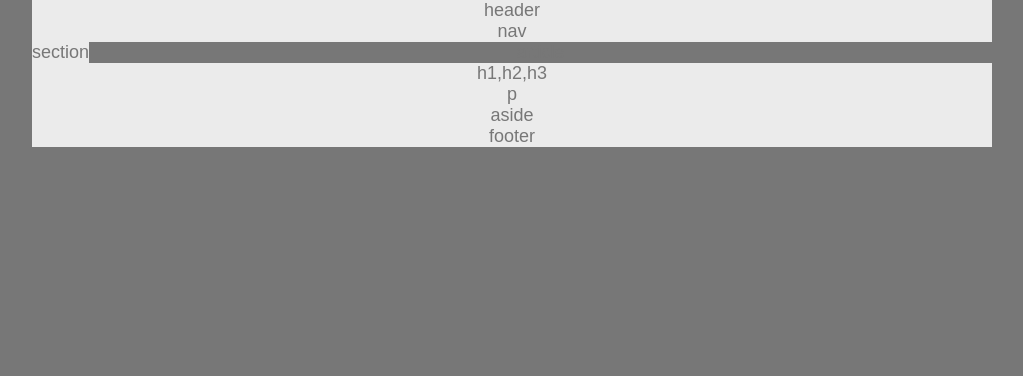
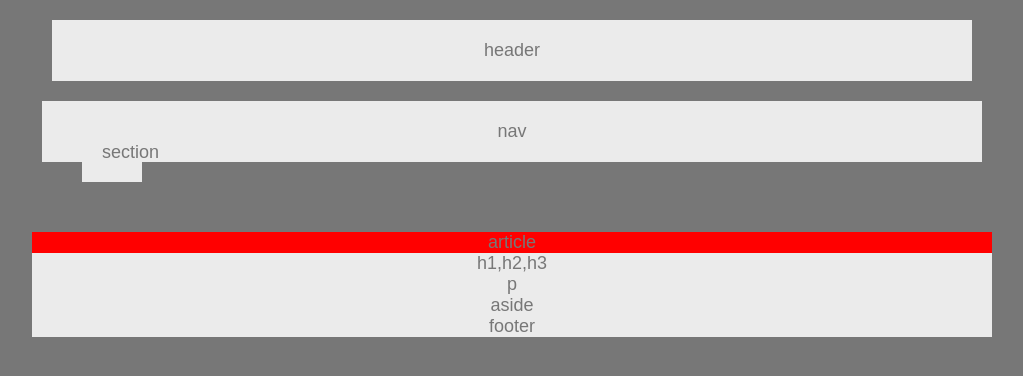
Before and after one commit to dlucas13/HW-Wireframe, a plain HTML site: page index.html in a window 1280 px wide. Shown: the whole page, without its empty margins (128-1151 px from the left). Drawn offline with Linux system fonts and the light colour scheme.

Commit message:
second commit

```diff
--- a/index.html
+++ b/index.html
@@ -39,8 +39,8 @@
         aside
     </div>
 
-    <div class="footer">
-        footer
+   <div class="footer">
+     <footer>footer </footer>
     </div>
 
 </body>
--- a/style.css
+++ b/style.css
@@ -9,20 +9,30 @@ body {
 }
 
 .header {
-   background-color:  #ebebeb
+   background-color:  #ebebeb;
+   padding: 20px;
+   margin: 20px
 }
 
 .nav {
-    background-color:  #ebebeb
+    background-color:  #ebebeb;
+    padding: 20px;
+    margin: 10px;
 }
 
 .section {
     background-color:  #ebebeb;
-    float: left;
+    width: 20px;
+    height: 20px;
+    padding: 20px;
+    position: relative;
+    top: -50px;
+    right: -50px
+
 }
 
 .article {
-    background-color: #777;
+    background-color: red;
 }
 
 .h {
```
